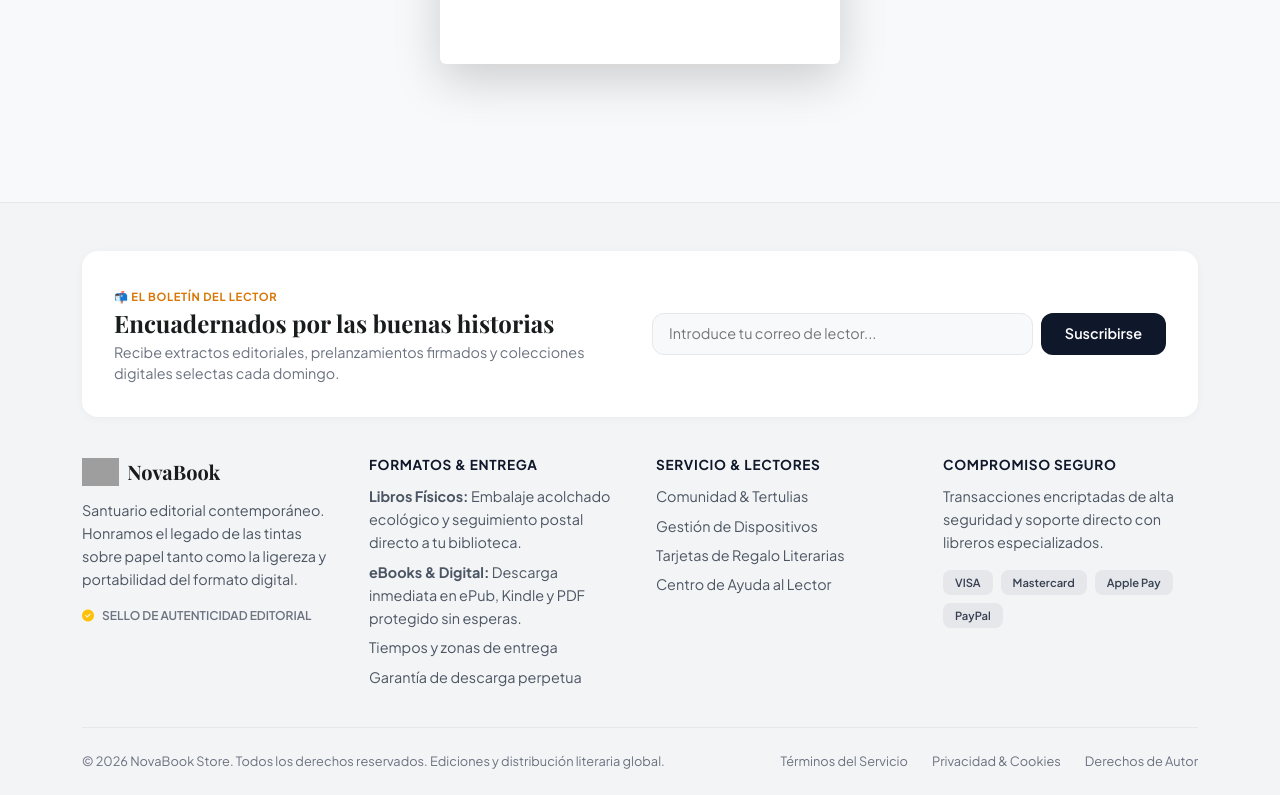
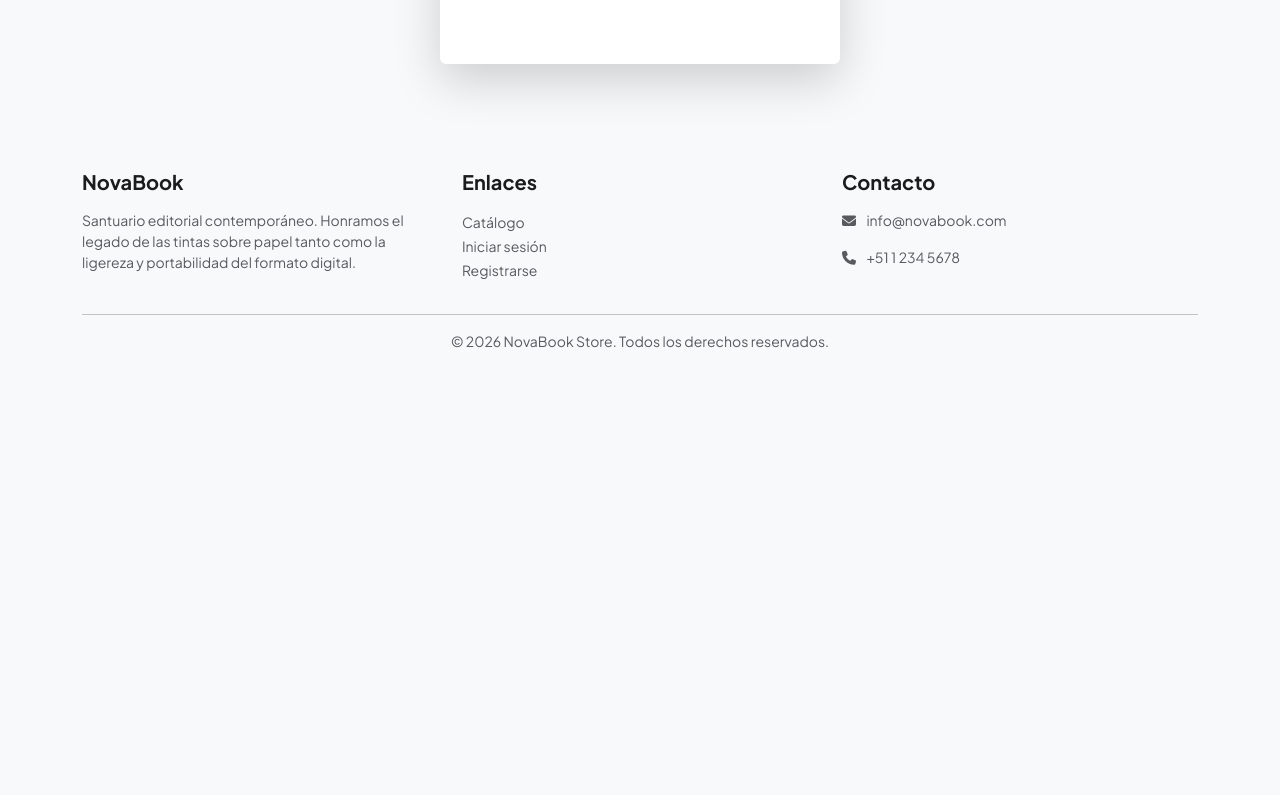
Before and after one commit to anngello601/Biblioteca, an Angular app in the folder Biblioteca-Frontend/: page /login in a window 1280 px wide. Shown: the part 582-1377 px from the top of the page. After the commit the page ends 934 px from the top, so only its background shows below. Built offline with nearby package versions, Linux system fonts and the light colour scheme; no server answers; grey boxes are pictures that could not be loaded; a web font is replaced by a local one.

Commit message:
footer sencillo

```diff
--- a/Biblioteca-Frontend/src/app/pages/footer/footer.component.html
+++ b/Biblioteca-Frontend/src/app/pages/footer/footer.component.html
@@ -1,77 +1,27 @@
-<!-- FOOTER NOVABOOK (basado en el diseño Stitch) -->
-<footer class="footer-novabook">
+<footer class="footer">
   <div class="container">
-    <!-- Newsletter Banner -->
-    <div class="newsletter-banner">
-      <div>
-        <span class="badge-newsletter">📬 El boletín del lector</span>
-        <h3>Encuadernados por las buenas historias</h3>
-        <p>Recibe extractos editoriales, prelanzamientos firmados y colecciones digitales selectas cada domingo.</p>
+    <div class="row g-4">
+      <div class="col-md-4">
+        <h5 class="fw-bold mb-3">NovaBook</h5>
+        <p class="text-muted small">Santuario editorial contemporáneo. Honramos el legado de las tintas sobre papel tanto como la ligereza y portabilidad del formato digital.</p>
       </div>
-      <form (submit)="suscribirNewsletter()" class="newsletter-form">
-        <input type="email" placeholder="Introduce tu correo de lector..." required>
-        <button type="submit">Suscribirse</button>
-      </form>
-    </div>
-
-    <!-- Grid Footer -->
-    <div class="footer-grid">
-      <!-- Columna 1: Logo y descripción -->
-      <div class="footer-col">
-        <div class="footer-logo">
-          <img src="https://lh3.googleusercontent.com/aida/AEtjO1XZV4L_EYlda2TQJVPKhHfjCj4NrT2L2CWtxFhvlhKlDb3yxXVvxopHgiSzCTNB7SUsxoiTSVl8Qn0IFonaUjnPcy-xjyrKYXSIgrrTaVObvIXVJ91F8tp23bOdAi5pAsm2PAhpN7CpX0AHH9OwCPFI3uIlRcxdbHTWEyMMz5NNRoiaD9u8vqROY9Y9IUy5qe7F9qEYcPo0qjqHQ4SNnbTo94UHe4gYUWiURT5P7UPKTJvmlWufcBHdS44" alt="NovaBook" height="28">
-          <span class="font-serif fw-bold fs-5">NovaBook</span>
-        </div>
-        <p>Santuario editorial contemporáneo. Honramos el legado de las tintas sobre papel tanto como la ligereza y portabilidad del formato digital.</p>
-        <div class="footer-badge">
-          <i class="fas fa-check-circle text-warning"></i>
-          <span>Sello de autenticidad editorial</span>
-        </div>
-      </div>
-
-      <!-- Columna 2: Formatos -->
-      <div class="footer-col">
-        <h4>Formatos &amp; Entrega</h4>
-        <ul>
-          <li><strong>Libros Físicos:</strong> Embalaje acolchado ecológico y seguimiento postal directo a tu biblioteca.</li>
-          <li><strong>eBooks &amp; Digital:</strong> Descarga inmediata en ePub, Kindle y PDF protegido sin esperas.</li>
-          <li><a href="#">Tiempos y zonas de entrega</a></li>
-          <li><a href="#">Garantía de descarga perpetua</a></li>
+      <div class="col-md-4">
+        <h5 class="fw-bold mb-3">Enlaces</h5>
+        <ul class="list-unstyled">
+          <li><a routerLink="/libros" class="text-decoration-none text-muted small">Catálogo</a></li>
+          <li><a routerLink="/login" class="text-decoration-none text-muted small">Iniciar sesión</a></li>
+          <li><a routerLink="/registro" class="text-decoration-none text-muted small">Registrarse</a></li>
         </ul>
       </div>
-
-      <!-- Columna 3: Servicio -->
-      <div class="footer-col">
-        <h4>Servicio &amp; Lectores</h4>
-        <ul>
-          <li><a href="#">Comunidad &amp; Tertulias</a></li>
-          <li><a href="#">Gestión de Dispositivos</a></li>
-          <li><a href="#">Tarjetas de Regalo Literarias</a></li>
-          <li><a href="#">Centro de Ayuda al Lector</a></li>
-        </ul>
-      </div>
-
-      <!-- Columna 4: Compromiso -->
-      <div class="footer-col">
-        <h4>Compromiso Seguro</h4>
-        <p>Transacciones encriptadas de alta seguridad y soporte directo con libreros especializados.</p>
-        <div class="payment-methods">
-          <span>VISA</span>
-          <span>Mastercard</span>
-          <span>Apple Pay</span>
-          <span>PayPal</span>
-        </div>
+      <div class="col-md-4">
+        <h5 class="fw-bold mb-3">Contacto</h5>
+        <p class="text-muted small"><i class="fas fa-envelope me-2"></i> info@novabook.com</p>
+        <p class="text-muted small"><i class="fas fa-phone me-2"></i> +51 1 234 5678</p>
       </div>
     </div>
-
-    <!-- Copyright -->
-    <div class="footer-bottom">
-      <p>&copy; 2026 NovaBook Store. Todos los derechos reservados. Ediciones y distribución literaria global.</p>
-      <div>
-        <a href="#">Términos del Servicio</a>
-        <a href="#">Privacidad &amp; Cookies</a>
-        <a href="#">Derechos de Autor</a>
-      </div>
+    <hr class="my-3">
+    <div class="text-center text-muted small">
+      &copy; 2026 NovaBook Store. Todos los derechos reservados.
     </div>
   </div>
 </footer>
```
